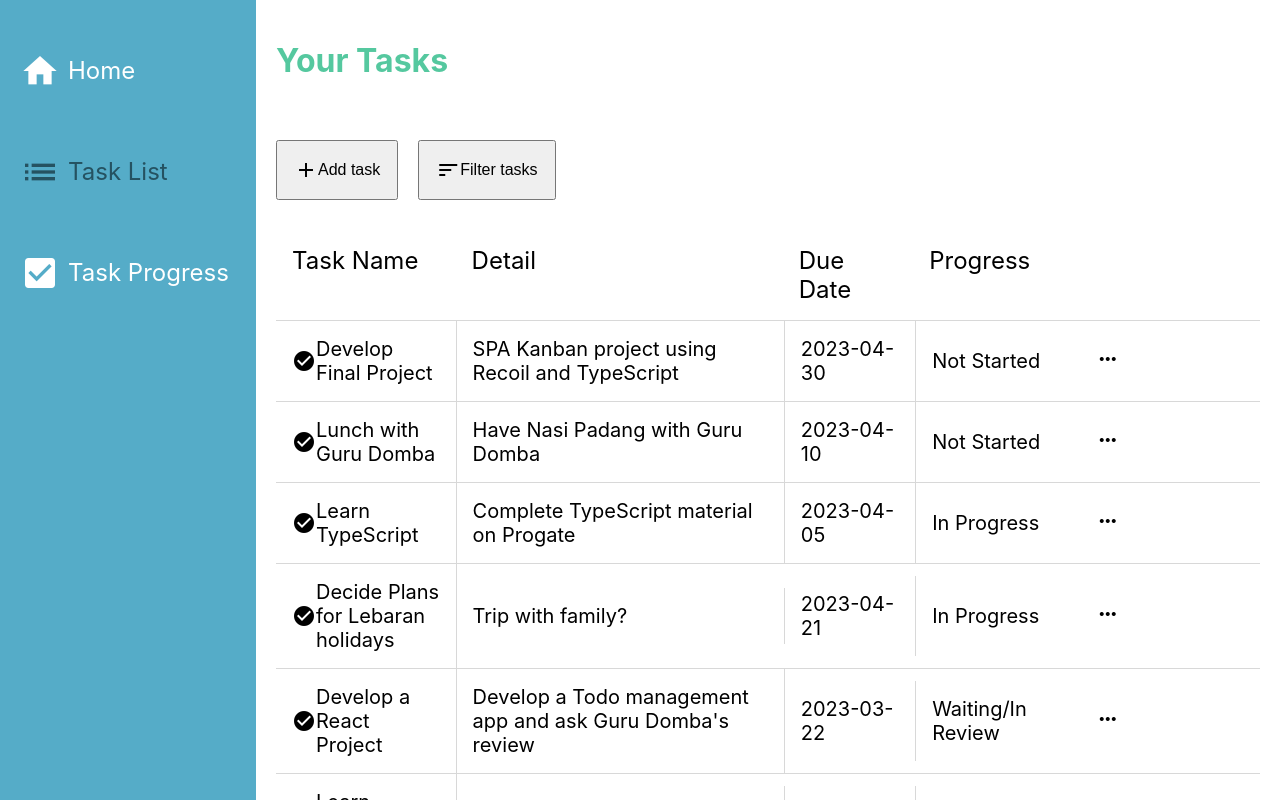
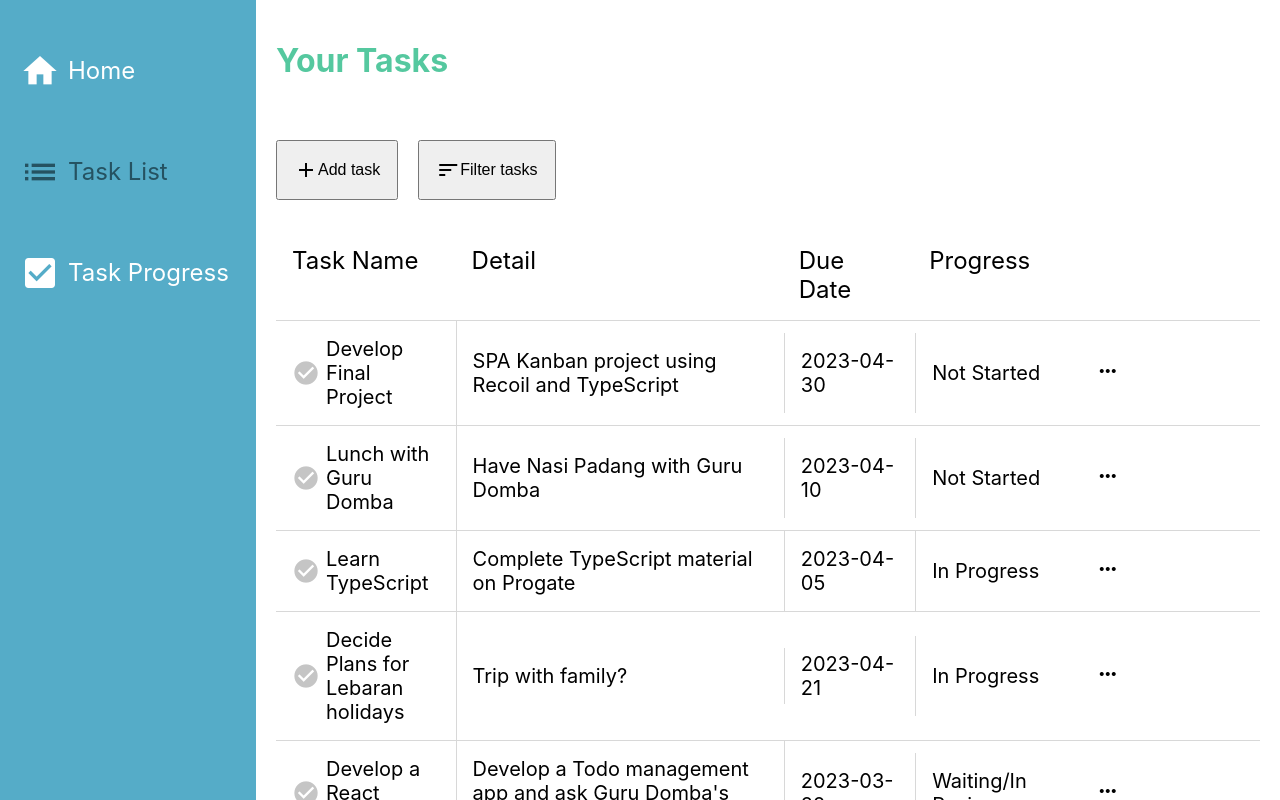
Before and after one commit to vyonizr/react-kanban-project, a React (Vite) app: page /task-list in a window 1280 px wide. Shown: the top 800 px of the page. Built offline with nearby package versions, Linux system fonts and the light colour scheme.

Commit message:
Develop complete feature

```diff
--- a/src/features/tasks/components/TaskList/TaskListItem.tsx
+++ b/src/features/tasks/components/TaskList/TaskListItem.tsx
@@ -1,4 +1,6 @@
 import React from 'react'
+import { useRecoilState } from 'recoil'
+import { tasksState } from '../../TaskAtoms'
 import type { Task, CSSProperties } from '../../../../types'
 import {
   TASK_PROGRESS_STATUS,
@@ -7,6 +9,21 @@
 
 interface TaskListItemProps {
   task: Task
+}
+
+const getIconStyle = (progressOrder: number): React.CSSProperties => {
+  const color: '#55C89F' | '#C5C5C5' =
+    progressOrder === TASK_PROGRESS_ID.COMPLETED ? '#55C89F' : '#C5C5C5'
+
+  const cursor: 'default' | 'pointer' =
+    progressOrder === TASK_PROGRESS_ID.COMPLETED ? 'default' : 'pointer'
+
+  return {
+    color,
+    cursor,
+    fontSize: '28px',
+    marginRight: '6px',
+  }
 }
 
 const getProgressCategory = (progressOrder: number): string => {
@@ -25,10 +42,29 @@
 }
 
 const TaskListItem = ({ task }: TaskListItemProps): JSX.Element => {
+  const [tasks, setTasks] = useRecoilState<Task[]>(tasksState)
+
+  const completeTask = (taskId: number): void => {
+    const updatedTasks: Task[] = tasks.map((task) =>
+      task.id === taskId
+        ? { ...task, progressOrder: TASK_PROGRESS_ID.COMPLETED }
+        : task,
+    )
+    setTasks(updatedTasks)
+  }
+
   return (
     <div style={styles.tableBody}>
       <div style={styles.tableBodyTaskTitle}>
-        <span className="material-icons">check_circle</span>
+        <span
+          className="material-icons"
+          style={getIconStyle(task.progressOrder)}
+          onClick={(): void => {
+            completeTask(task.id)
+          }}
+        >
+          check_circle
+        </span>
         {task.title}
       </div>
       <div style={styles.tableBodyDetail}>{task.detail}</div>
--- a/src/features/tasks/components/TaskProgress/TaskCard.tsx
+++ b/src/features/tasks/components/TaskProgress/TaskCard.tsx
@@ -1,8 +1,24 @@
 import React from 'react'
+import { useRecoilState } from 'recoil'
+import { tasksState } from '../../TaskAtoms'
 import type { Task, CSSProperties } from '../../../../types'
 import { TASK_PROGRESS_ID } from '../../../../constants/app'
 interface TaskCardProps {
   task: Task
+}
+
+const getIconStyle = (progressOrder: number): React.CSSProperties => {
+  const color: '#55C89F' | '#C5C5C5' =
+    progressOrder === TASK_PROGRESS_ID.COMPLETED ? '#55C89F' : '#C5C5C5'
+
+  const cursor: 'default' | 'pointer' =
+    progressOrder === TASK_PROGRESS_ID.COMPLETED ? 'default' : 'pointer'
+
+  return {
+    color,
+    cursor,
+    fontSize: '28px',
+  }
 }
 
 const getArrowPositionStyle = (progressOrder: number): React.CSSProperties => {
@@ -17,10 +33,29 @@
 }
 
 const TaskCard = ({ task }: TaskCardProps): JSX.Element => {
+  const [tasks, setTasks] = useRecoilState<Task[]>(tasksState)
+
+  const completeTask = (taskId: number): void => {
+    const updatedTasks: Task[] = tasks.map((task) =>
+      task.id === taskId
+        ? { ...task, progressOrder: TASK_PROGRESS_ID.COMPLETED }
+        : task,
+    )
+    setTasks(updatedTasks)
+  }
+
   return (
     <div style={styles.taskCard}>
       <div style={styles.taskIcons}>
-        <div className="material-icons">check_circle</div>
+        <div
+          className="material-icons"
+          style={getIconStyle(task.progressOrder)}
+          onClick={(): void => {
+            completeTask(task.id)
+          }}
+        >
+          check_circle
+        </div>
         <div className="material-icons" style={styles.menuIcon}>
           more_vert
         </div>
--- a/src/types/index.ts
+++ b/src/types/index.ts
@@ -7,5 +7,5 @@
   title: string
   detail: string
   dueDate: string
-  progressOrder: 1 | 2 | 3 | 4
+  progressOrder: number
 }
```
